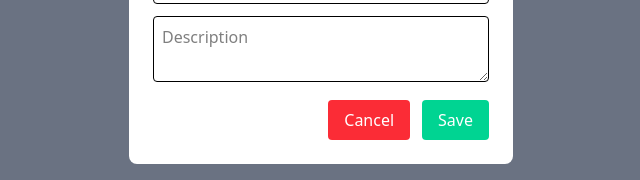
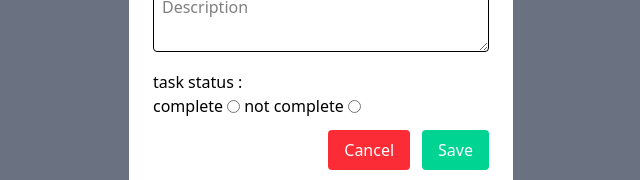
Before and after one commit to hanieAfzali/task-management-app, a React (Vite) app: page / in a window 1280 px wide. Both pictures are taken after a click on the button "Add new task". Shown: the part 371-551 px from the top of the page, without its empty margins (319-959 px from the left). Built offline with nearby package versions, Linux system fonts and the light colour scheme; no server answers.

Commit message:
fix edit task api

```diff
--- a/src/components/TaskContent.jsx
+++ b/src/components/TaskContent.jsx
@@ -1,31 +1,41 @@
 import { useState } from "react";
+import { useDispatch } from "react-redux";
+import { addTask, editTask } from "../redux/taskSlice";
 import TaskList from "./TaskList";
 import TaskDetails from "./TaskDetails";
 
 const TaskContent = () => {
   const [isModalOpen, setIsModalOpen] = useState(false);
   const [taskToEdit, setTaskToEdit] = useState(null);
+  const dispatch = useDispatch();
+
   const openAddTaskModal = () => {
     setTaskToEdit(null);
     setIsModalOpen(true);
-  }
+  };
+
   const openEditTaskModal = (task) => {
     setTaskToEdit(task);
     setIsModalOpen(true);
-    console.log(task);
+  };
 
-  }
   return (
     <div className="border p-2 border-gray-400 rounded-md">
-      <h1 className=" font-bold pb-3">~ task management app ~</h1>
+      <h1 className=" font-bold pb-3">~ Task Management App ~</h1>
       <TaskList openEditTaskModal={openEditTaskModal} />
       <div className="pt-3 justify-self-end">
-        <button onClick={openAddTaskModal}  className="px-6 py-3 bg-emerald-400 rounded-lg font-bold">
+        <button onClick={openAddTaskModal} className="px-6 py-3 bg-emerald-400 rounded-lg font-bold">
           Add new task
         </button>
       </div>
+
       {isModalOpen && (
-        <TaskDetails taskToEdit={taskToEdit} setIsModalOpen={setIsModalOpen} />
+        <TaskDetails
+          taskToEdit={taskToEdit}
+          setIsModalOpen={setIsModalOpen}
+          addNewTask={(task) => dispatch(addTask(task))}
+          editExistTask={(task) => dispatch(editTask(task))}
+        />
       )}
     </div>
   );
--- a/src/components/TaskDetails.jsx
+++ b/src/components/TaskDetails.jsx
@@ -1,41 +1,60 @@
 import { useState, useEffect } from "react";
 import { useDispatch } from "react-redux";
-import { addTask } from "../redux/taskSlice";
+import { addTask, editTask } from "../redux/taskSlice";
 
-const TaskDetails = ({ taskToEdit, setIsModalOpen }) => {
+const TaskDetails = ({
+  taskToEdit,
+  setIsModalOpen,
+  addNewTask,
+  editExistTask,
+}) => {
   const [title, setTitle] = useState("");
   const [description, setDescription] = useState("");
+  const [completed, setCompleted] = useState("");
   const dispatch = useDispatch();
 
   useEffect(() => {
     if (taskToEdit) {
       setTitle(taskToEdit.title);
       setDescription(taskToEdit.description);
+      setCompleted(taskToEdit.completed)
+    } else {
+      setTitle("");
+      setDescription("");
+      setCompleted("")
     }
   }, [taskToEdit]);
 
-  const handleSave = () => {
-    console.log("Saved Task:", { title, description });
-    const newTask = {
-        title: title,
-        description: description,
-        completed: true
-      }
-    console.log(newTask,'99999999999');
+  const handleSubmit = () => {
+    if (taskToEdit) {
+      // حالت ویرایش تسک
+      const updatedTask = {
+        id: taskToEdit.id, // حتماً `id` را ارسال کن که بدانیم کدام تسک را ویرایش می‌کنیم
+        title: title || taskToEdit.title,
+        description: description || taskToEdit.description,
+        completed: completed || taskToEdit.completed || false, // اگر مقدار اولیه داشت، همان را حفظ کند
+      };
+      console.log("Sending to editTask:", {
+        id: taskToEdit.id,
+        updatedTask: { title, description, completed: taskToEdit.completed },
+      });
 
-    dispatch(addTask(newTask))
-    setIsModalOpen(false); // بستن مدال
+      editExistTask({
+        id: taskToEdit.id,
+        updatedTask: { title, description, completed: taskToEdit.completed },
+      });
+    } else {
+      // حالت افزودن تسک جدید
+      const newTask = {
+        title,
+        description,
+        completed: false, // مقدار پیش‌فرض برای تسک جدید
+      };
+      addNewTask(newTask);
+    }
+
+    setIsModalOpen(false); // بستن مدال بعد از ذخیره تغییرات
   };
-  const handleEditTask = () => {
-    const updatedTask = {
-     title: 'update task',
-     description: 'updated description',
-     completed: true,
-    }
-    dispatch(editTask({taskId, updatedTask}))
-    openEditTaskModal(task);
-
-  }
 
   return (
     <div className="fixed inset-0 bg-gray-500 bg-opacity-50 flex justify-center items-center">
@@ -56,6 +75,15 @@ const TaskDetails = ({ taskToEdit, setIsModalOpen }) => {
           placeholder="Description"
           className="border p-2 mb-3 w-full rounded"
         />
+        <div className="text-start pb-3">
+          <h3>task status :</h3>
+          <div className="flex justify-start items-center gap-1 ">
+            <label htmlFor="radio1">complete</label>
+            <input type="radio" name="radioChoose" id="radio1" value={completed} />
+            <label htmlFor="radio2">not complete</label>
+            <input type="radio" name="radioChoose" id="radio2" value={completed}/>
+          </div>
+        </div>
         <div className="flex justify-end gap-3">
           <button
             onClick={() => setIsModalOpen(false)}
@@ -64,10 +92,10 @@ const TaskDetails = ({ taskToEdit, setIsModalOpen }) => {
             Cancel
           </button>
           <button
-            onClick={() => handleSave()}
+            onClick={handleSubmit}
             className="px-4 py-2 bg-emerald-400 text-white rounded"
           >
-            Save
+            {taskToEdit ? "Update" : "Save"}
           </button>
         </div>
       </div>
--- a/src/redux/taskSlice.js
+++ b/src/redux/taskSlice.js
@@ -23,14 +23,11 @@ export const addTask = createAsyncThunk(
         },
         body: JSON.stringify(task),
       });
-      console.log(response,'response');
       if (!response.ok) {
         throw new Error("Failed to add task");
       }
       return await response.json();
     } catch (error) {
-      console.log(error, 'errorrrrrr');
-
       return rejectWithValue(error.message);
     }
   }
@@ -39,10 +36,11 @@ export const addTask = createAsyncThunk(
 // 3. عملیات ویرایش تسک
 export const editTask = createAsyncThunk(
   "tasks/editTask",
-  async ({ taskId, updatedTask }, { rejectWithValue }) => {
+  async ({ id, updatedTask }, { rejectWithValue }) => {
     try {
+
       const response = await fetch(
-        `http://46.100.46.149:8069/api/tasks/${taskId}`,
+        `http://46.100.46.149:8069/api/tasks/${id}`,
         {
           method: "PUT",
           headers: {
@@ -52,7 +50,8 @@ export const editTask = createAsyncThunk(
         }
       );
       if (!response.ok) {
-        throw new Error("Failed to edit task");
+        const errorData = await response.json();
+        throw new Error(errorData.message || "Failed to edit task");
       }
       return await response.json();
     } catch (error) {
@@ -64,10 +63,10 @@ export const editTask = createAsyncThunk(
 // 4. عملیات حذف تسک
 export const deleteTask = createAsyncThunk(
   "tasks/deleteTask",
-  async (taskId, { rejectWithValue }) => {
+  async (id, { rejectWithValue }) => {
     try {
       const response = await fetch(
-        `http://46.100.46.149:8069/api/tasks/${taskId}`,
+        `http://46.100.46.149:8069/api/tasks/${id}`,
         {
           method: "DELETE",
         }
@@ -75,7 +74,7 @@ export const deleteTask = createAsyncThunk(
       if (!response.ok) {
         throw new Error("Failed to delete task");
       }
-      return taskId; // فقط taskId رو برگشت می‌دهیم که از لیست حذف کنیم
+      return id; // فقط id رو برگشت می‌دهیم که از لیست حذف کنیم
     } catch (error) {
       return rejectWithValue(error.message);
     }
@@ -85,10 +84,10 @@ export const deleteTask = createAsyncThunk(
 // 5. عملیات تغییر وضعیت تسک (کامل شده / کامل نشده)
 export const toggleTaskCompletion = createAsyncThunk(
   "tasks/toggleTaskCompletion",
-  async ({ taskId, completed }, { rejectWithValue }) => {
+  async ({ id, completed }, { rejectWithValue }) => {
     try {
       const response = await fetch(
-        `http://46.100.46.149:8069/api/tasks/${taskId}`,
+        `http://46.100.46.149:8069/api/tasks/${id}`,
         {
           method: "PUT",
           headers: {
@@ -111,7 +110,7 @@ const taskSlice = createSlice({
   name: "tasks",
   initialState: {
     tasks: [],
-    status: "idle", // 'idle', 'loading', 'succeeded', 'failed'
+    status: "idle",
     error: null,
   },
   reducers: {},
@@ -163,8 +162,6 @@ const taskSlice = createSlice({
       })
       .addCase(deleteTask.fulfilled, (state, action) => {
         state.status = "succeeded";
-        console.log(state, 'payload delete');
-
         state.tasks.results = state.tasks.results.filter((task) => task.id !== action.payload);
       })
       .addCase(deleteTask.rejected, (state, action) => {
```
